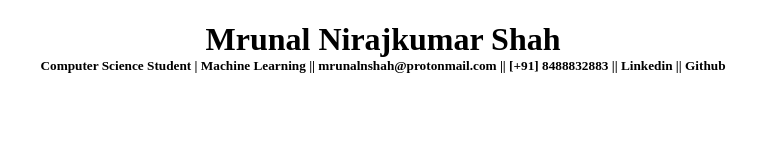
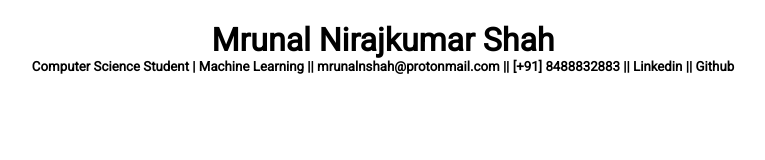
Before and after one commit to mrunalnshah/mrunalnshah.github.io, a plain HTML site: page index.html in a window 1280 px wide. Shown: the whole page, without its empty margins (257-1022 px from the left). Drawn offline with Linux system fonts and the light colour scheme.

Commit message:
font added to index file for myName and myTitle

```diff
--- a/index.css
+++ b/index.css
@@ -1,4 +1,5 @@
 .myHeadingInfo{
+    font-family: 'Roboto';
     text-align: center;
 }
 #myName{
--- a/index.html
+++ b/index.html
@@ -2,6 +2,8 @@
 <html>
     <head>
         <title>mrunalnshah</title>
+
+        <link href='https://fonts.googleapis.com/css?family=Roboto' rel='stylesheet'>
         <link rel="stylesheet" href="index.css">
     </head>
 
```
